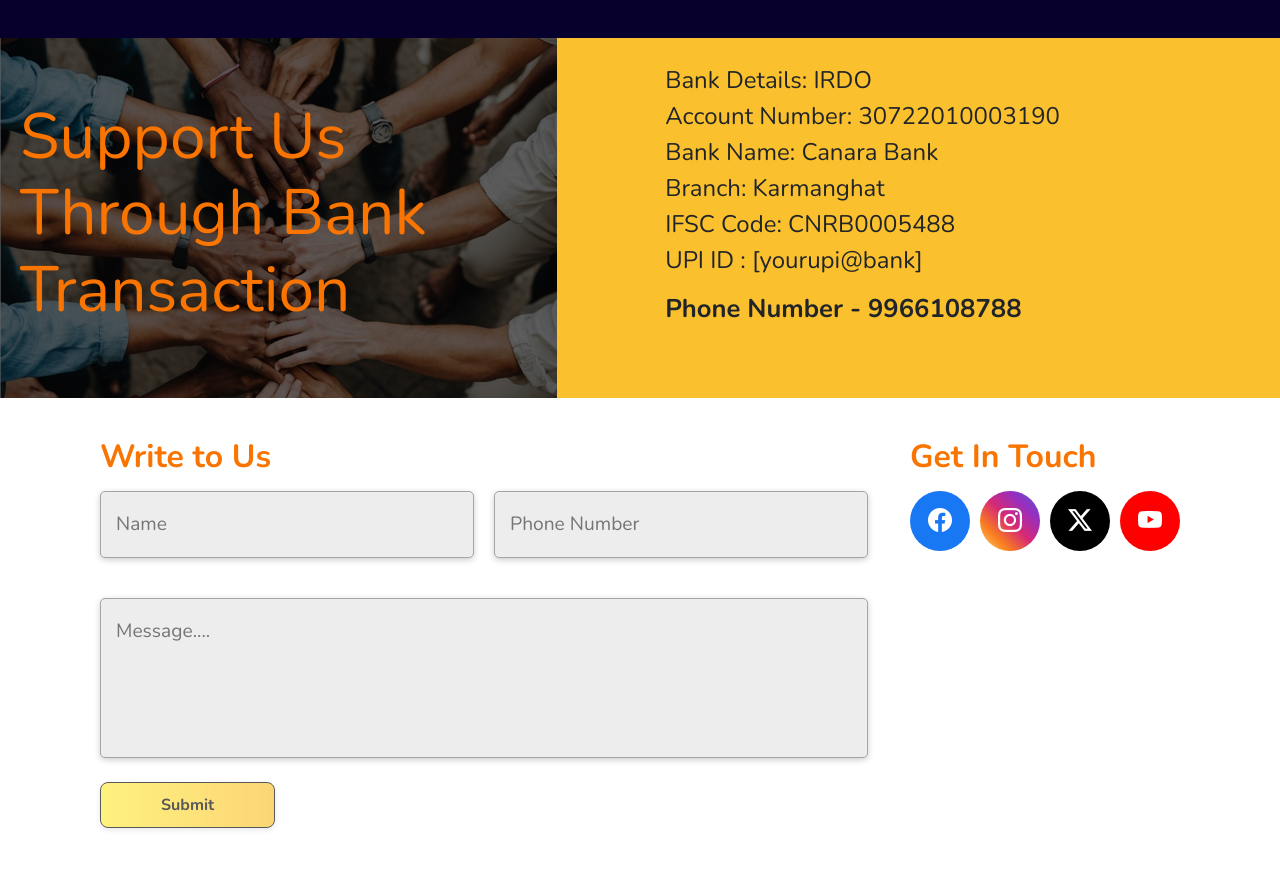
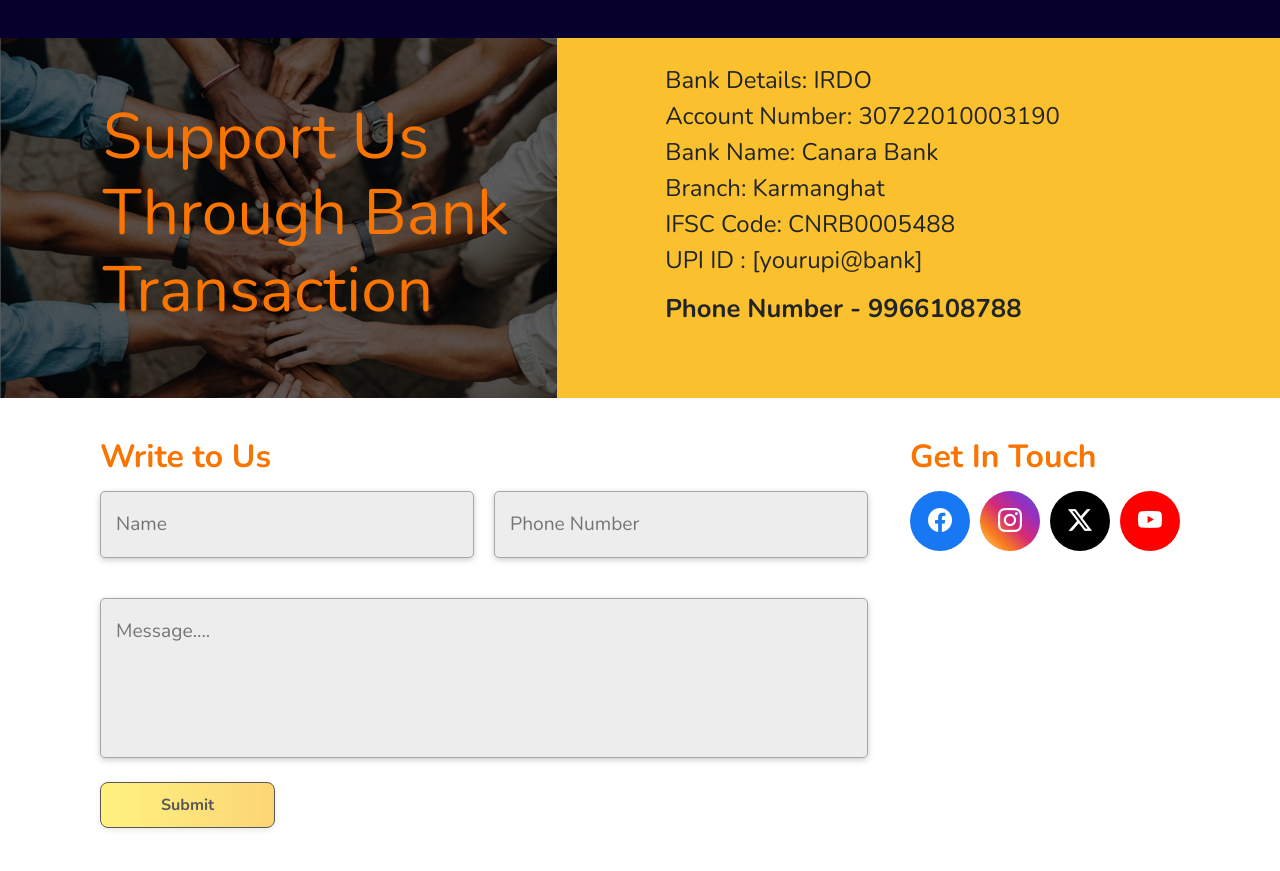
Before and after one commit to ukesh-kasula/IRDO-Website, an Angular app: page / in a window 1280 px wide. Shown: the part 7481-8352 px from the top of the page. Built offline with nearby package versions, Linux system fonts and the light colour scheme.

Commit message:
alignment issue fixed

```diff
--- a/src/app/home/payment-page/payment-page.component.css
+++ b/src/app/home/payment-page/payment-page.component.css
@@ -150,6 +150,7 @@
   z-index: 1;
   font-size: 4rem;
   text-align: left;
+  margin-left: 16%;
 }
 
 .bank-right {
@@ -187,6 +188,7 @@
   .bank-left h3 {
     font-size: 2.5rem;
     text-align: center;
+    margin-left: 0 !important;
   }
 
   .bank-right {
@@ -211,6 +213,8 @@
   .bank-left h3 {
     font-size: 2rem;
     text-align: center;
+    margin-left: 0 !important;
+
   }
 
   .bank-right ul {
```
